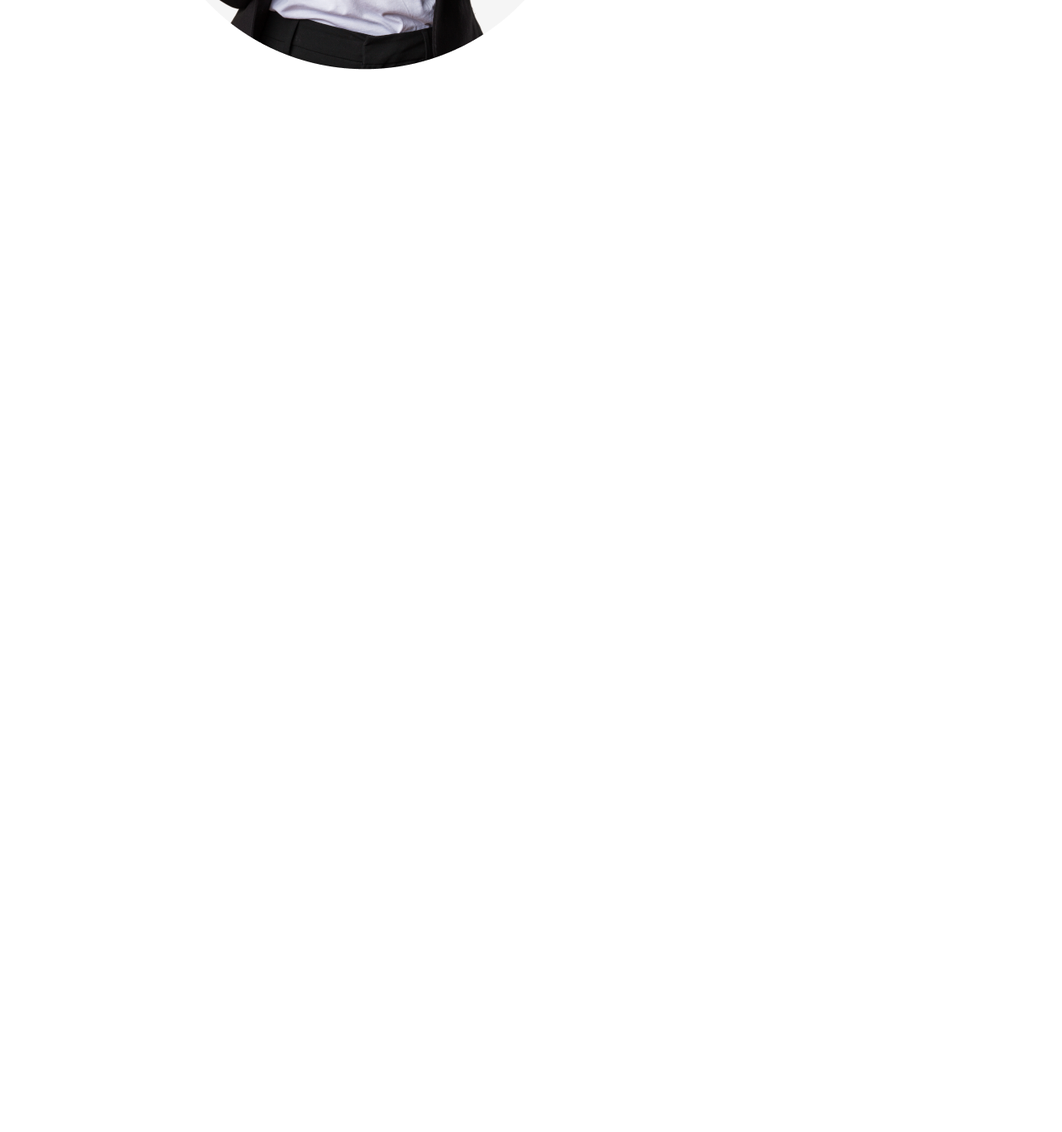
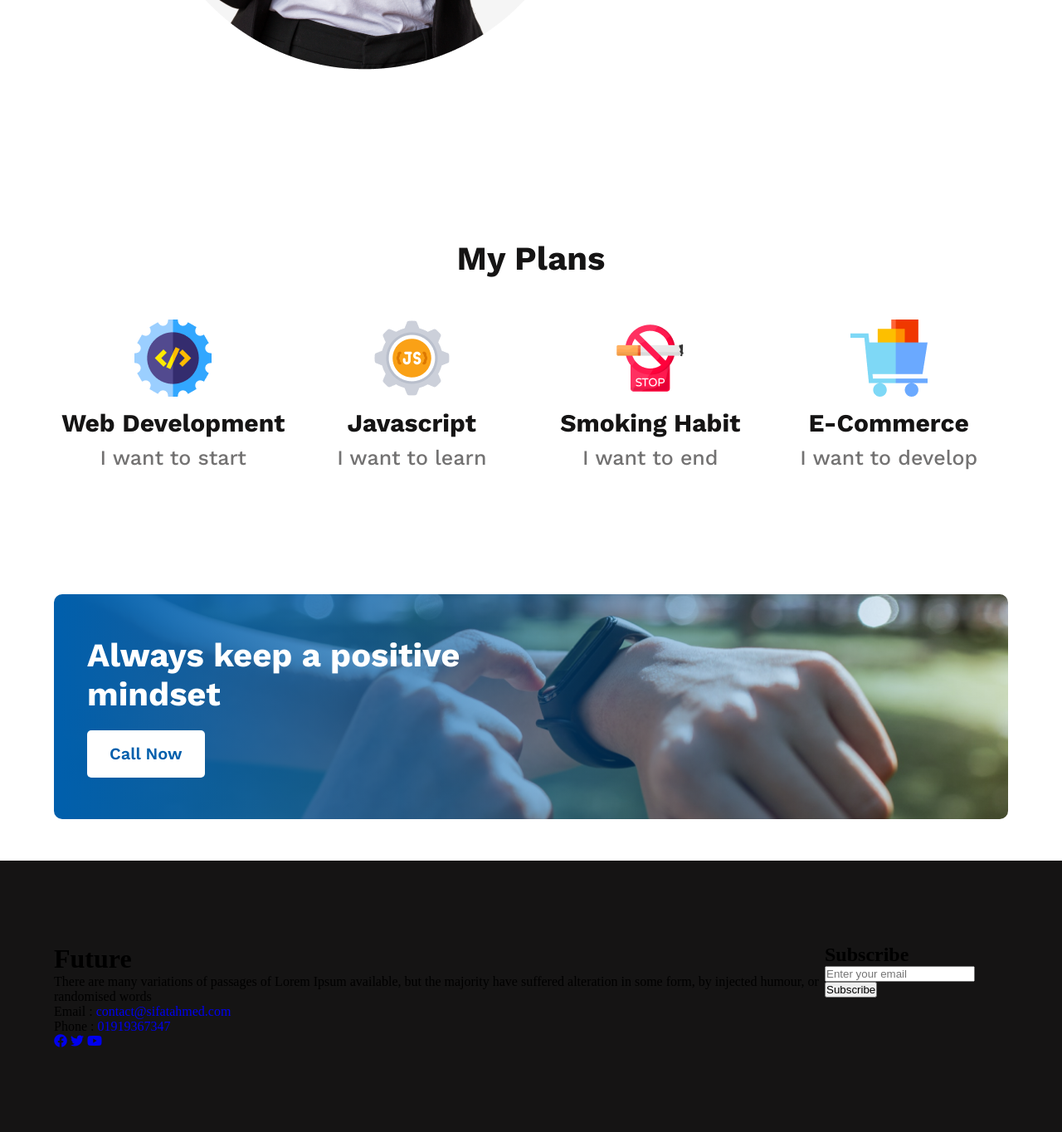
Before and after one commit to devSifatAhmed/hp-assignment-1, a plain HTML site: page index.html in a window 1280 px wide. Shown: the part 1540-2904 px from the top of the page at 83% size. Before the commit the page ends 1728 px from the top, so only its background shows below. Drawn offline with nearby package versions, Linux system fonts and the light colour scheme.

Commit message:
third commit

```diff
--- a/index.html
+++ b/index.html
@@ -66,5 +66,93 @@
         </div>
     </section>
     <!-- about section end -->
+
+
+    <!-- my plan section start -->
+     <section id="myplan">
+        <div class="mp-container">
+            <h1>My Plans</h1>
+            <div class="mp-plans">
+                <div class="mp-plan">
+                    <img src="./images/web.png" alt="web icon">
+                    <div class="text">
+                        <h2>Web Development</h2>
+                        <p>I want to start</p>
+                    </div>
+                </div>
+                <div class="mp-plan">
+                    <img src="./images/js.png" alt="js icon">
+                    <div class="text">
+                        <h2>Javascript</h2>
+                        <p>I want to learn</p>
+                    </div>
+                </div>
+                <div class="mp-plan">
+                    <img src="./images/smoke.png" alt="smoke icon">
+                    <div class="text">
+                        <h2>Smoking Habit</h2>
+                        <p>I want to end</p>
+                    </div>
+                </div>
+                <div class="mp-plan">
+                    <img src="./images/ecom.png" alt="shopping icon">
+                    <div class="text">
+                        <h2>E-Commerce</h2>
+                        <p>I want to develop</p>
+                    </div>
+                </div>
+            </div>
+        </div>
+     </section>
+    <!-- my plan section end -->
+
+
+
+    <!-- banner section start -->
+    <section id="banner">
+        <div class="bnr-container">
+            <div class="text">
+                <h1>Always keep a positive mindset</h1>
+                <a href="tel:+8801919367347">Call Now</a>
+            </div>
+        </div>
+    </section>
+    <!-- banner section end -->
+
+
+
+    <!-- footer section start -->
+    <footer>
+        <div class="f-container">
+            <div class="f-left">
+                <h1>Future</h1>
+                <p>There are many variations of passages of Lorem Ipsum available, but the majority have suffered alteration in some form, by injected humour, or randomised words</p>
+                <p>Email : <a href="mailto:contact@sifatahmed.com">contact@sifatahmed.com</a></p>
+                <p>Phone : <a href="tel:+8801919367347">01919367347</a></p>
+
+                <div class="social-links">
+                    <a href="#">
+                        <i class="fab fa-facebook"></i>
+                    </a>
+                    <a href="#">
+                        <i class="fab fa-twitter"></i>
+                    </a>
+                    <a href="#">
+                        <i class="fab fa-youtube"></i>
+                    </a>
+                </div>
+            </div>
+
+
+            <div class="f-right">
+                <h2>Subscribe</h2>
+                <div class="input-box">
+                    <input type="email" placeholder="Enter your email">
+                    <button type="submit">Subscribe</button>
+                </div>
+            </div>
+        </div>
+    </footer>
+    <!-- footer section end -->
 </body>
 </html>
--- a/style.css
+++ b/style.css
@@ -117,4 +117,163 @@
     color: #444343;
 }
 
+.ab-right>ul>li>span {
+    font-family: 'Work Sans';
+    font-style: normal;
+    font-weight: 400;
+    font-size: 16px;
+    line-height: 26px;
+    color: #444343;
+}
+
+.ab-right>ul>li {
+    display: flex;
+    gap: 8px;
+    align-items: center;
+}
+
+.ab-right>ul>li>i {
+    font-size: 14px;
+    color: #16D887;
+}
+
 /* about section end */
+
+
+
+
+/* my-plan section start */
+#myplan {
+    width: 100%;
+    padding: 100px 0;
+}
+
+.mp-container {
+    max-width: 1150px;
+    flex-grow: 1;
+    margin: 0 auto;
+    display: flex;
+    flex-direction: column;
+    gap: 50px;
+    text-align: center;
+}
+
+.mp-container>h1 {
+    font-family: 'Work Sans';
+    font-style: normal;
+    font-weight: 700;
+    font-size: 40px;
+    line-height: 47px;
+    color: #151414;
+}
+
+.mp-plans {
+    display: flex;
+    justify-content: center;
+}
+
+.mp-plan {
+    flex-basis: 25%;
+}
+
+.mp-plan>.text {
+    margin-top: 10px;
+}
+
+.mp-plan>.text>h2 {
+    font-family: 'Work Sans';
+    font-style: normal;
+    font-weight: 700;
+    font-size: 30px;
+    line-height: 35px;
+    color: #151414;
+}
+
+.mp-plan>.text>p {
+    font-family: 'Work Sans';
+    font-style: normal;
+    font-weight: 500;
+    font-size: 25px;
+    line-height: 29px;
+    color: #737272;
+    margin-top: 10px;
+}
+
+/* my-plan section end */
+
+
+
+/* banner section start */
+#banner {
+    width: 100%;
+    padding: 50px 0;
+}
+
+.bnr-container {
+    max-width: 1150px;
+    flex-grow: 1;
+    margin: 0 auto;
+    background: linear-gradient(90deg, #005FAC 0%, #005fac00 100%), url(./images/watch.png);
+    padding: 50px 40px;
+    border-radius: 10px;
+    overflow: hidden;
+    background-size: cover;
+    background-position: center;
+}
+
+.bnr-container>.text {
+    display: flex;
+    flex-direction: column;
+    gap: 20px;
+    max-width: 450px;
+}
+
+.bnr-container>.text>h1 {
+    font-family: 'Work Sans';
+    font-style: normal;
+    font-weight: 700;
+    font-size: 40px;
+    line-height: 47px;
+    color: #FFFFFF;
+}
+
+.bnr-container>.text>a {
+    font-family: 'Work Sans';
+    font-style: normal;
+    font-weight: 600;
+    font-size: 20px;
+    line-height: 23px;
+    color: #005FAC;
+    padding: 15px 25px;
+    background: #FFFFFF;
+    border-radius: 5px;
+    transition: 0.3s ease-in-out;
+    border: 2px solid transparent;
+    width: fit-content;
+}
+
+.bnr-container>.text>a:hover {
+    background: transparent;
+    border: 2px solid #FFFFFF;
+    color: #FFFFFF;
+}
+
+/* banner section end */
+
+
+
+
+/* footer section start */
+footer{
+    width: 100%;
+    padding: 100px 0;
+    background: #151414;
+}
+.f-container{
+    max-width: 1150px;
+    flex-grow: 1;
+    margin: 0 auto;
+    display: flex;
+    justify-content: space-between;
+}
+/* footer section end */
```
Also changed, not shown: images/ecom.png (renamed from images/icons/ecom.png), images/fb.png (renamed from images/icons/fb.png), images/gradient1.png (deleted), images/gradient2.png (deleted), images/gradient3.png (deleted), images/js.png (renamed from images/icons/js.png), images/smoke.png (renamed from images/icons/smoke.png), images/twitter.png (renamed from images/icons/twitter.png), images/web.png (renamed from images/icons/web.png), images/youtube.png (renamed from images/icons/youtube.png).
